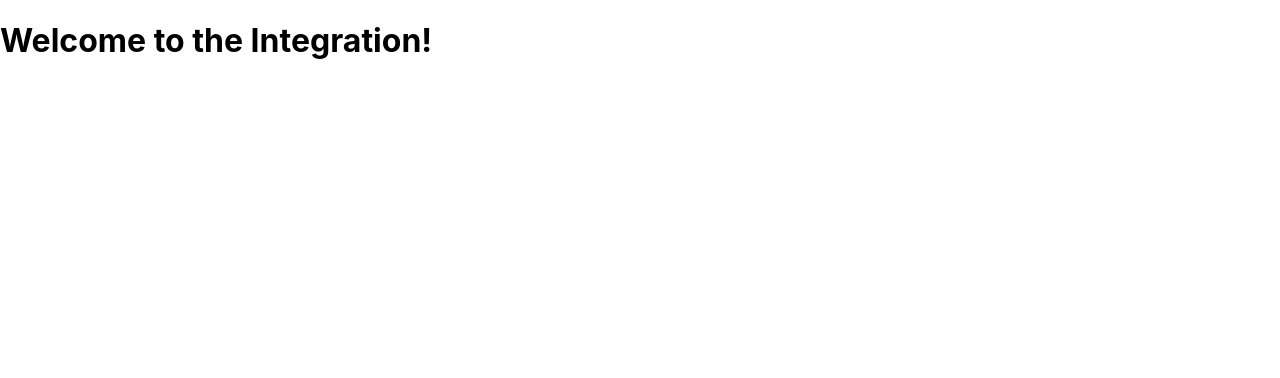
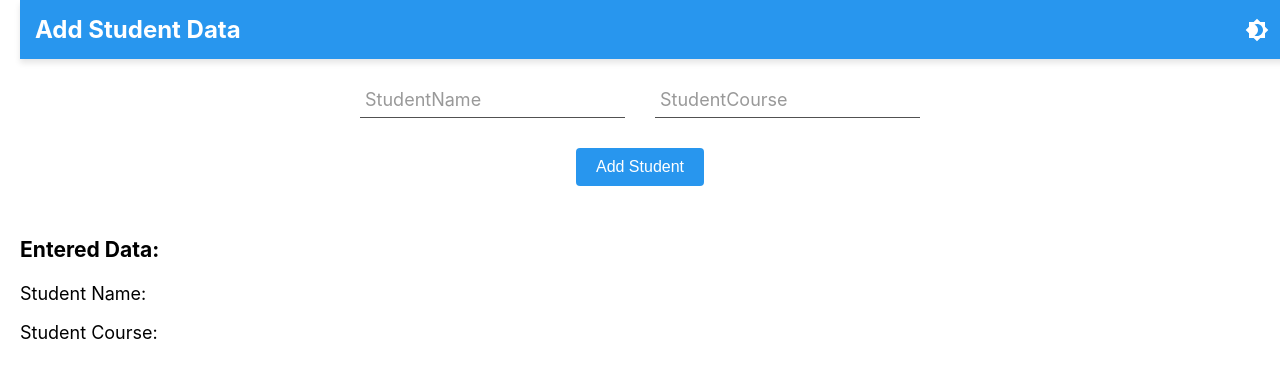
Before and after one commit to Hrishabh3829/student, a React (Create React App) app: page /integrations in a window 1280 px wide. Shown: the top 378 px of the page. Built offline with nearby package versions, Linux system fonts and the light colour scheme; the HTML template or start-up script is replaced by a standard one.

Commit message:
New Updates

```diff
--- a/src/components/Adminpage/Integrations.js
+++ b/src/components/Adminpage/Integrations.js
@@ -1,7 +1,301 @@
-import React from 'react';
+import React, { useState } from "react";
+import styled from "styled-components";
+import Brightness4Icon from "@mui/icons-material/Brightness4";
+import Brightness7Icon from "@mui/icons-material/Brightness7";
 
 const Integrations = () => {
-    return <h1>Welcome to the Integration!</h1>;
+    const [darkMode, setDarkMode] = useState(false);
+    const [studentName, setStudentName] = useState("");  // State for student name
+    const [studentCourse, setStudentCourse] = useState("");  // State for student course
+
+    const toggleDarkMode = () => setDarkMode(!darkMode);
+
+    const handleNameChange = (e) => setStudentName(e.target.value);  // Update student name
+    const handleCourseChange = (e) => setStudentCourse(e.target.value);  // Update student course
+
+    const handleClick = async () => {
+        const student = {
+            name: studentName,
+            course: studentCourse,
+        };
+
+        try {
+            const response = await fetch("http://localhost:8080/student/add", {
+                method: "POST",
+                headers: {
+                    "Content-Type": "application/json",
+                },
+                body: JSON.stringify(student),
+            });
+
+            if (response.ok) {
+                // Read the response as text, not JSON
+                const text = await response.text(); // Read the response as plain text
+
+                // Log the entered data and the server's response
+                console.log("Entered Student Data:", student);
+                console.log("Server response:", text);
+
+                // Handle the plain text response
+                if (text === "New student added") {
+                    console.log("New student added successfully!");
+                } else {
+                    console.error("Unexpected response:", text);
+                }
+            } else {
+                console.error("Failed to add student:", response.statusText);
+            }
+        } catch (error) {
+            console.error("Error occurred while adding student:", error);
+        }
+    };
+
+    return (
+        <StyledWrapper darkMode={darkMode}>
+            <nav className="navbar">
+                <div className="navbar-title">Add Student Data</div>
+                <div className="toggle-container">
+                    <button className="toggle-theme" onClick={toggleDarkMode}>
+                        {darkMode ? <Brightness7Icon /> : <Brightness4Icon />}
+                    </button>
+                </div>
+            </nav>
+            <div className="form-container">
+                <div className="wave-group">
+                    <input
+                        required
+                        type="text"
+                        className="input"
+                        value={studentName}
+                        onChange={handleNameChange}  // Update name on change
+                    />
+                    <span className="bar" />
+                    <label className="label">
+                        {[..."Student Name"].map((char, index) => (
+                            <span
+                                key={index}
+                                className="label-char"
+                                style={{ "--index": index }}
+                            >
+                                {char}
+                            </span>
+                        ))}
+                    </label>
+                </div>
+                <div className="wave-group">
+                    <input
+                        required
+                        type="text"
+                        className="input"
+                        value={studentCourse}
+                        onChange={handleCourseChange}  // Update course on change
+                    />
+                    <span className="bar" />
+                    <label className="label">
+                        {[..."Student Course"].map((char, index) => (
+                            <span
+                                key={index}
+                                className="label-char"
+                                style={{ "--index": index }}
+                            >
+                                {char}
+                            </span>
+                        ))}
+                    </label>
+                </div>
+            </div>
+            <div className="button-container">
+                <button className="add-student-button" onClick={handleClick}>Add Student</button>
+            </div>
+
+            {/* Display typed values */}
+            <div className="output-container">
+                <h3>Entered Data:</h3>
+                <p>Student Name: {studentName}</p>
+                <p>Student Course: {studentCourse}</p>
+            </div>
+        </StyledWrapper>
+    );
 };
 
+const StyledWrapper = styled.div`
+    height: 100vh;
+    display: flex;
+    flex-direction: column;
+    background-color: ${(props) => (props.darkMode ? "#000" : "#fff")};
+    color: ${(props) => (props.darkMode ? "#fff" : "#000")};
+    padding: 0 20px;
+
+    .navbar {
+        width: 100%;
+        background-color: ${(props) =>
+                props.darkMode ? "#1a1a1a" : "rgba(17,139,237,0.9)"};
+        color: #fff;
+        padding: 15px;
+        box-shadow: 0 4px 6px rgba(0, 0, 0, 0.1);
+        display: flex;
+        justify-content: space-between;
+        align-items: center;
+    }
+
+    .navbar-title {
+        font-size: 24px;
+        font-weight: bold;
+        margin-right: 20px;
+    }
+
+    .toggle-container {
+        display: flex;
+        justify-content: flex-end;
+    }
+
+    .toggle-theme {
+        background: none;
+        border: none;
+        color: #fff;
+        cursor: pointer;
+        display: flex;
+        align-items: center;
+        font-size: 20px;
+    }
+
+    .form-container {
+        display: flex;
+        justify-content: center;
+        align-items: center;
+        flex-wrap: wrap;
+        gap: 30px;
+        margin-top: 20px;
+    }
+
+    .wave-group {
+        position: relative;
+        display: flex;
+        flex-direction: column;
+        align-items: flex-start;
+    }
+
+    .wave-group .input {
+        font-size: 16px;
+        padding: 10px 10px 10px 5px;
+        display: block;
+        width: 250px;
+        border: none;
+        border-bottom: 1px solid
+        ${(props) => (props.darkMode ? "#999" : "#515151")};
+        background: transparent;
+        color: inherit;
+    }
+
+    .wave-group .input:focus {
+        outline: none;
+    }
+
+    .wave-group .label {
+        color: ${(props) => (props.darkMode ? "#777" : "#999")};
+        font-size: 18px;
+        font-weight: normal;
+        position: absolute;
+        pointer-events: none;
+        left: 5px;
+        top: 10px;
+        display: flex;
+    }
+
+    .wave-group .label-char {
+        transition: 0.2s ease all;
+        transition-delay: calc(var(--index) * 0.05s);
+    }
+
+    .wave-group .input:focus ~ label .label-char,
+    .wave-group .input:valid ~ label .label-char {
+        transform: translateY(-20px);
+        font-size: 14px;
+        color: ${(props) => (props.darkMode ? "rgba(17,139,237,0.9)" : "rgba(17,139,237,0.9)")};
+    }
+
+    .wave-group .bar {
+        position: relative;
+        display: block;
+        width: 250px;
+    }
+
+    .wave-group .bar:before,
+    .wave-group .bar:after {
+        content: "";
+        height: 2px;
+        width: 0;
+        bottom: 1px;
+        position: absolute;
+        background: ${(props) => (props.darkMode ? "rgba(17,139,237,0.9)" : "rgba(17,139,237,0.9)")};
+        transition: 0.2s ease all;
+    }
+
+    .wave-group .bar:before {
+        left: 50%;
+    }
+
+    .wave-group .bar:after {
+        right: 50%;
+    }
+
+    .wave-group .input:focus ~ .bar:before,
+    .wave-group .input:focus ~ .bar:after {
+        width: 50%;
+    }
+
+    .button-container {
+        display: flex;
+        justify-content: center;
+        margin-top: 30px;
+    }
+
+    .add-student-button {
+        background-color: ${(props) =>
+                props.darkMode ? "rgba(17,139,237,0.9)" : "rgba(17,139,237,0.9)"};
+        color: #fff;
+        border: none;
+        padding: 10px 20px;
+        font-size: 16px;
+        border-radius: 4px;
+        cursor: pointer;
+        transition: background-color 0.3s;
+    }
+
+    .add-student-button:hover {
+        background-color: ${(props) =>
+                props.darkMode ? "rgba(17,139,237,0.9)" : "rgba(17,139,237,0.9)"};
+    }
+
+    .output-container {
+        margin-top: 30px;
+        font-size: 18px;
+        color: ${(props) => (props.darkMode ? "#fff" : "#000")};
+    }
+
+    @media (max-width: 768px) {
+        .form-container {
+            flex-direction: column;
+            align-items: center;
+            gap: 20px;
+        }
+
+        .wave-group .input {
+            width: 80%;
+        }
+
+        .add-student-button {
+            width: 80%;
+        }
+
+        .navbar-title {
+            font-size: 18px;
+        }
+
+        .toggle-theme {
+            font-size: 18px;
+        }
+    }
+`;
+
 export default Integrations;
--- a/src/components/Dashboard.js
+++ b/src/components/Dashboard.js
@@ -45,22 +45,22 @@ const DashboardItems = [
 export default function DashboardLayout() {
     const navigate = useNavigate();
     const [expanded, setExpanded] = useState(false);
-    const [darkMode, setDarkMode] = useState(true);
+    const [darkMode, setDarkMode] = useState(false); // Set default to false for white theme
     const [collapsed, setCollapsed] = useState(true);
 
     const handleNavigation = (path) => {
         if (path === "logout") {
-            navigate("/");
+            navigate("/"); // Navigate to the home page on logout
         } else {
-            navigate(`/${path}`);
+            navigate(`/${path}`); // Navigate to the given path
         }
     };
 
-    const toggleDarkMode = () => setDarkMode(!darkMode);
-    const toggleSidebar = () => setCollapsed(!collapsed);
+    const toggleDarkMode = () => setDarkMode(!darkMode); // Toggle between dark and light modes
+    const toggleSidebar = () => setCollapsed(!collapsed); // Toggle sidebar collapsed state
     const handleReportsClick = () => {
         setExpanded(!expanded);
-        setCollapsed(false); // Ensure sidebar is expanded
+        setCollapsed(false); // Ensure sidebar is expanded when clicking on reports
     };
 
     return (
@@ -69,16 +69,16 @@ export default function DashboardLayout() {
             <Box
                 sx={{
                     height: "100vh",
-                    backgroundColor: darkMode ? "#000" : "#fff",
-                    color: darkMode ? "#fff" : "#000",
+                    backgroundColor: darkMode ? "#000" : "#fff", // Set background color based on theme
+                    color: darkMode ? "#fff" : "#000", // Set text color based on theme
                     display: "flex",
                 }}
             >
                 {/* Sidebar */}
                 <Box
                     sx={{
-                        width: collapsed ? "60px" : "250px",
-                        backgroundColor: darkMode ? "#1a1a1a" : "#f5f5f5",
+                        width: collapsed ? "60px" : "250px", // Adjust sidebar width based on collapsed state
+                        backgroundColor: darkMode ? "#1a1a1a" : "#f5f5f5", // Sidebar background color based on theme
                         padding: "20px 10px",
                         display: "flex",
                         flexDirection: "column",
```
